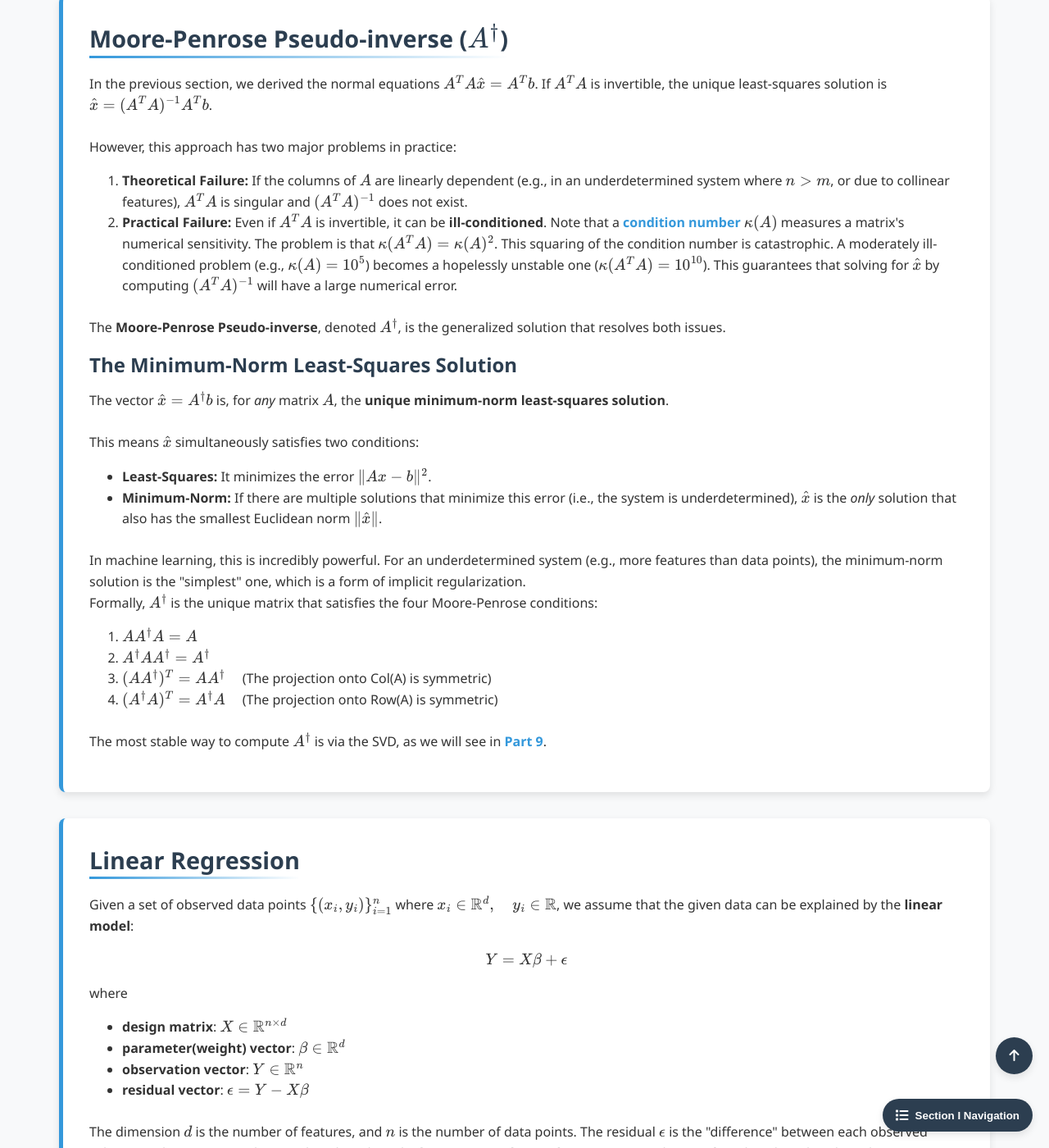
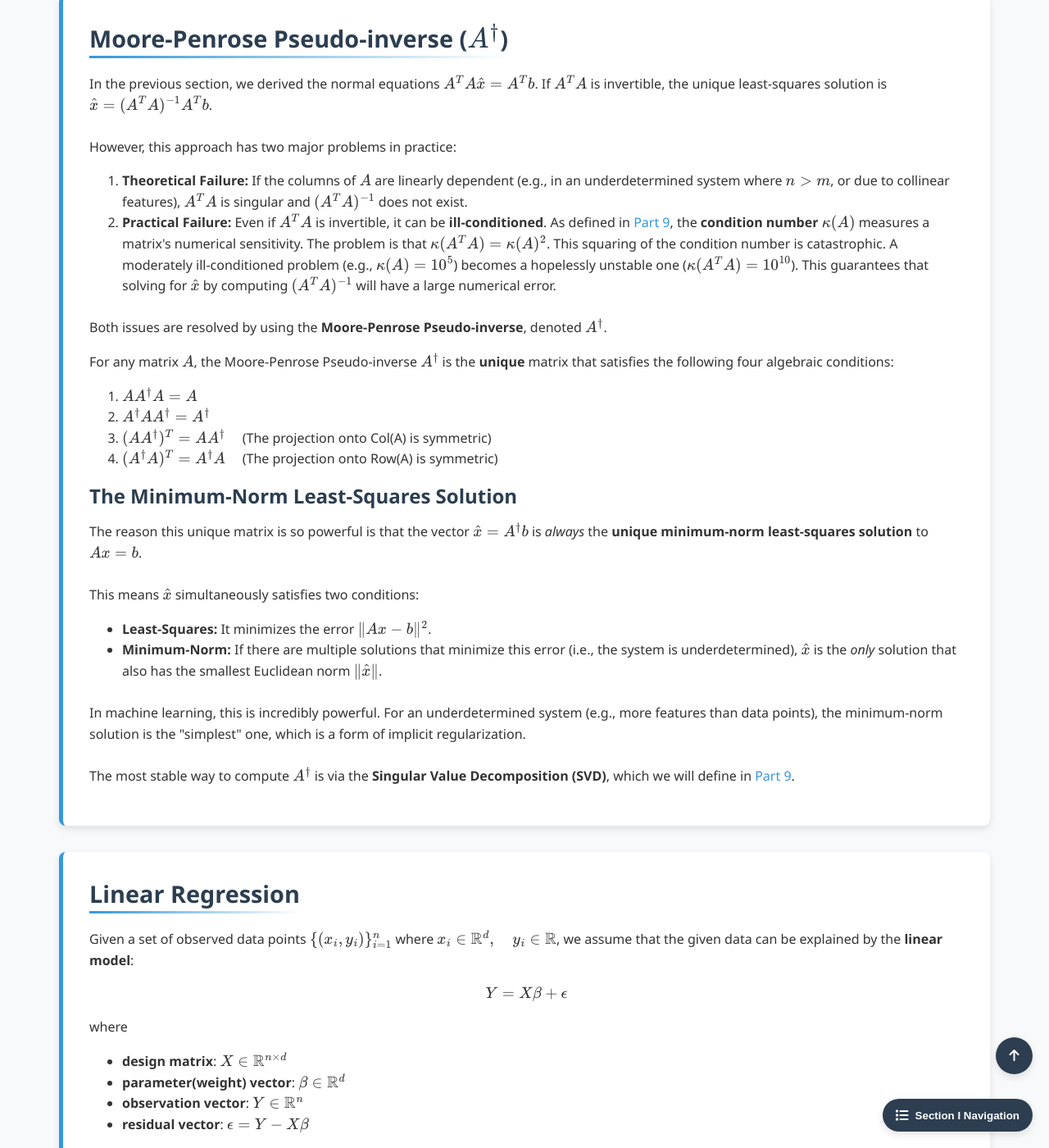
Before and after one commit to Yusukey01/yusukey01.github.io, a Jekyll site: the page built from Mathematics/Linear_algebra/leastsquares.html, in a window 1280 px wide and 1400 px high, scrolled down 2255 px. Shown: the whole window at 82% size. Built offline with Jekyll 4.4.1, drawn with Linux system fonts in a browser that asks for light colours.

Commit message:
added Moore-Penrose Pseudo-inverse

```diff
--- a/Mathematics/Linear_algebra/leastsquares.html
+++ b/Mathematics/Linear_algebra/leastsquares.html
@@ -208,17 +208,24 @@ uses_python: false
                 <ol style="padding-left: 40px;">
                     <li><strong>Theoretical Failure:</strong> If the columns of \(A\) are linearly dependent (e.g., in an underdetermined system where \(n > m\), or due to collinear features), \(A^TA\) is singular and \((A^TA)^{-1}\) does not exist.</li>
 
-                    <li><strong>Practical Failure:</strong> Even if \(A^TA\) is invertible, it can be <strong>ill-conditioned</strong>.
-                        Note that a <a href="symmetry.html#svd"><strong>condition number</strong></a> \(\kappa(A)\) measures a matrix's numerical sensitivity.
-                        The problem is that \(\kappa(A^TA) = \kappa(A)^2\). This squaring of the condition number is catastrophic. A moderately ill-conditioned problem (e.g., \(\kappa(A) = 10^5\)) becomes a hopelessly unstable one (\(\kappa(A^TA) = 10^{10}\)). This guarantees that solving for \(\hat{x}\) by computing \((A^TA)^{-1}\) will have a large numerical error.</li>
+                    <li><strong>Practical Failure:</strong> Even if \(A^TA\) is invertible, it can be <strong>ill-conditioned</strong>. As defined in <a href="symmetry.html#svd">Part 9</a>, the <strong>condition number</strong> \(\kappa(A)\) measures a matrix's numerical sensitivity. The problem is that \(\kappa(A^TA) = \kappa(A)^2\). This squaring of the condition number is catastrophic. A moderately ill-conditioned problem (e.g., \(\kappa(A) = 10^5\)) becomes a hopelessly unstable one (\(\kappa(A^TA) = 10^{10}\)). This guarantees that solving for \(\hat{x}\) by computing \((A^TA)^{-1}\) will have a large numerical error.</li>
                 </ol>
                 <br>
-                The <strong>Moore-Penrose Pseudo-inverse</strong>, denoted \(A^\dagger\), is the generalized solution that resolves both issues.
+                Both issues are resolved by using the <strong>Moore-Penrose Pseudo-inverse</strong>, denoted \(A^\dagger\).
                 </p>
 
+                <p>
+                For any matrix \(A\), the Moore-Penrose Pseudo-inverse \(A^\dagger\) is the <strong>unique</strong> matrix that satisfies the following four algebraic conditions:
+                <ol style="padding-left: 40px;">
+                    <li>\(A A^\dagger A = A\)</li>
+                    <li>\(A^\dagger A A^\dagger = A^\dagger\)</li>
+                    <li>\((A A^\dagger)^T = A A^\dagger\) &nbsp;&nbsp;&nbsp; (The projection onto Col(A) is symmetric)</li>
+                    <li>\((A^\dagger A)^T = A^\dagger A\) &nbsp;&nbsp;&nbsp; (The projection onto Row(A) is symmetric)</li>
+                </ol>
+                </p>
                 <h3>The Minimum-Norm Least-Squares Solution</h3>
                 <p>
-                The vector \(\hat{x} = A^\dagger b\) is, for <em>any</em> matrix \(A\), the <strong>unique minimum-norm least-squares solution</strong>.
+                The reason this unique matrix is so powerful is that the vector \(\hat{x} = A^\dagger b\) is <em>always</em> the <strong>unique minimum-norm least-squares solution</strong> to \(Ax=b\).
                 <br><br>
                 This means \(\hat{x}\) simultaneously satisfies two conditions:
                 <ul style="padding-left: 40px;">
@@ -227,18 +234,8 @@ uses_python: false
                 </ul>
                 <br>
                 In machine learning, this is incredibly powerful. For an underdetermined system (e.g., more features than data points), the minimum-norm solution is the "simplest" one, which is a form of implicit regularization.
-                </I>
-
-                <p>
-                Formally, \(A^\dagger\) is the unique matrix that satisfies the four Moore-Penrose conditions:
-                <ol style="padding-left: 40px;">
-                    <li>\(A A^\dagger A = A\)</li>
-                    <li>\(A^\dagger A A^\dagger = A^\dagger\)</li>
-                    <li>\((A A^\dagger)^T = A A^\dagger\) &nbsp;&nbsp;&nbsp; (The projection onto Col(A) is symmetric)</li>
-                    <li>\((A^\dagger A)^T = A^\dagger A\) &nbsp;&nbsp;&nbsp; (The projection onto Row(A) is symmetric)</li>
-                </ol>
-                <br>
-                The most stable way to compute \(A^\dagger\) is via the SVD, as we will see in <a href="symmetry.html#pinv_svd"><strong>Part 9</strong></a>.
+                <br><br>
+                The most stable way to compute \(A^\dagger\) is via the <strong>Singular Value Decomposition (SVD)</strong>, which we will define in <a href="symmetry.html#pinv_svd">Part 9</a>.
                 </p>
             </section>
 
```
